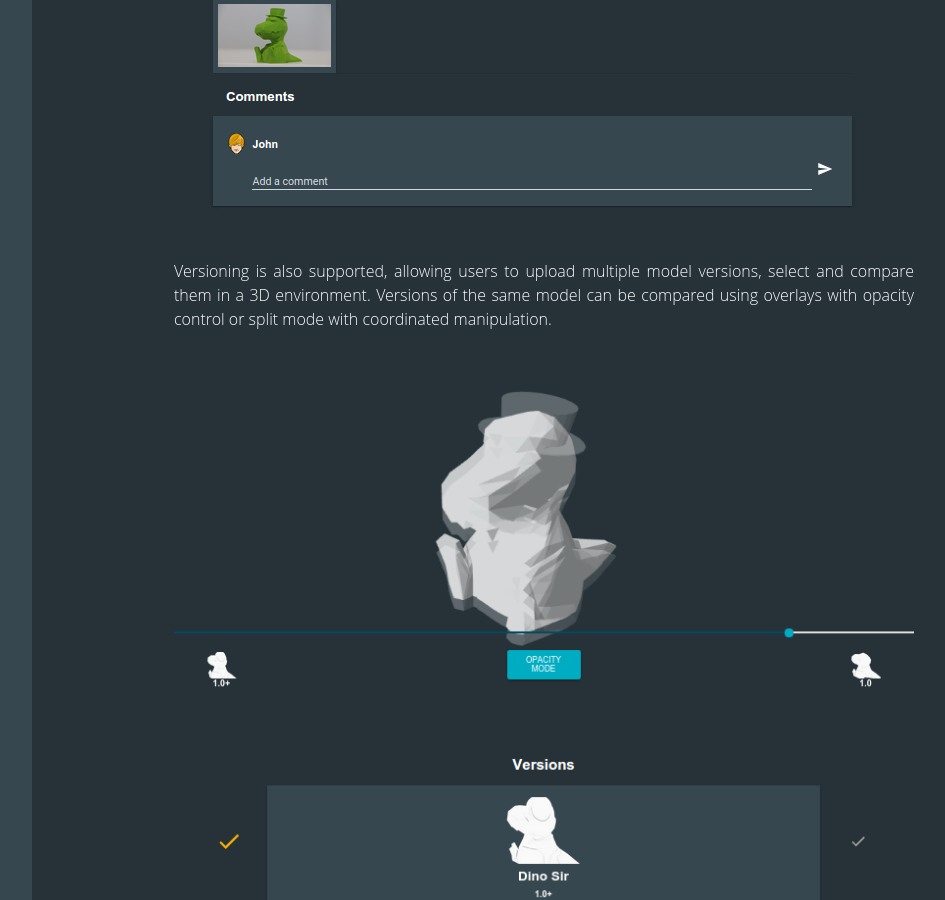
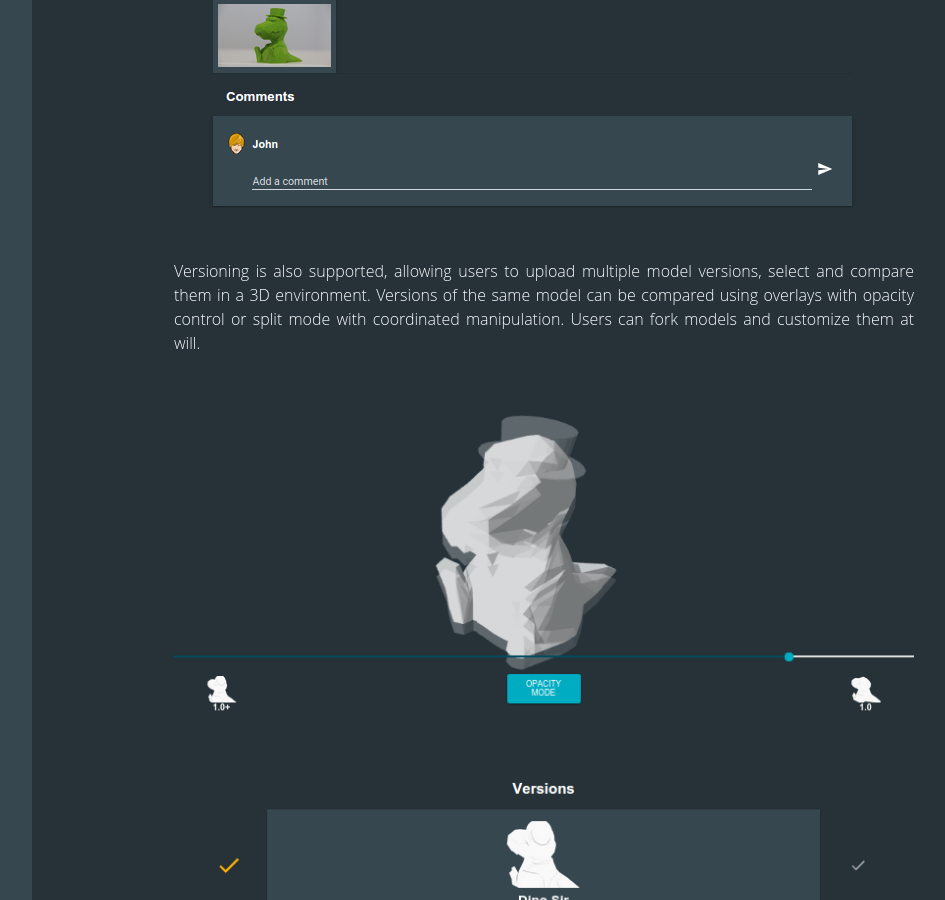
Before and after one commit to diorama/diorama.github.io, a Jekyll site: the page built from 200-dam.md, in a window 1280 px wide and 900 px high, scrolled down 1609 px. Shown: the whole window, without its empty margins (224-1169 px from the left). Built offline with Jekyll 4.4.1, drawn with Linux system fonts in a browser that asks for light colours.

```diff
--- a/200-dam.md
+++ b/200-dam.md
@@ -23,7 +23,7 @@ forked by other users (that can later customize them).
 
 Versioning is also supported, allowing users to upload multiple model versions,
 select and compare them in a 3D environment. Versions of the same model can be compared using overlays with opacity
-control or split mode with coordinated manipulation.
+control or split mode with coordinated manipulation. Users can fork models and customize them at will.
 
 ![][model-history]
 
--- a/index.html
+++ b/index.html
@@ -3,7 +3,7 @@ layout: default
 ---
 
 <div class="video-wrapper">
-  <iframe src="https://www.youtube.com/embed/ADgTJ0js4vs" frameborder="0" allowfullscreen></iframe>
+  <iframe src="https://www.youtube.com/embed/ADgTJ0js4vs?list=PLb2YB0gLBV5FNBh_rTVBSZqOQ0hup5MSy" frameborder="0" allowfullscreen></iframe>
 </div>
 
 <div class="overview-content">
```
Also changed, not shown: 300-editor.md (+4 -0 lines).
